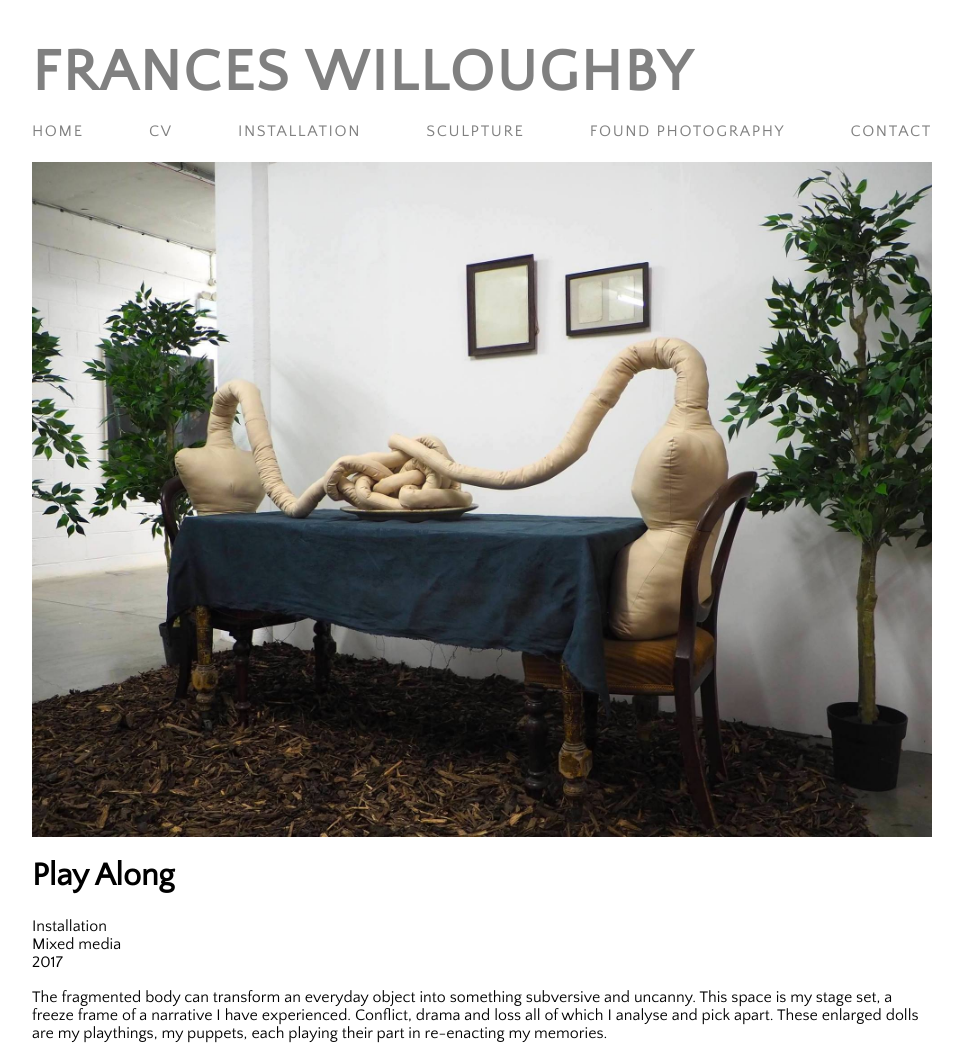
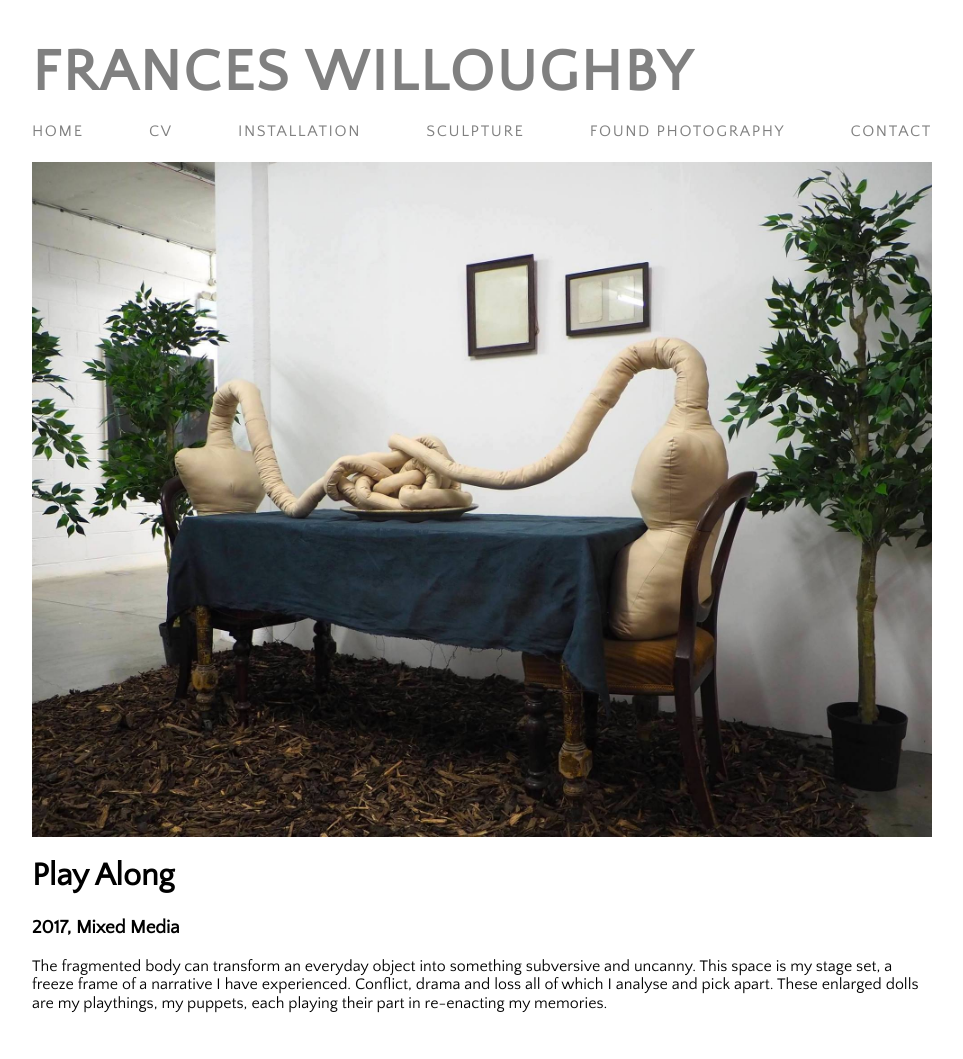
Before and after one commit to mwaddoups/fwilloughby-art, a Jekyll site: the page built from _artwork/play-along.md, in a window 1280 px wide. Shown: the whole page, without its empty margins (158-1121 px from the left). Built offline with Jekyll 4.4.1, drawn with Linux system fonts in a browser that asks for light colours; after the commit the page ends 1028 px from its top, so only the background shows below that.

Commit message:
Updated all artwork to new template

```diff
--- a/_artwork/play-along.md
+++ b/_artwork/play-along.md
@@ -3,13 +3,10 @@ layout: artwork
 title: Play Along
 image: "/assets/images/play-along-2.jpg"
 type: Installation
+media_type: Mixed Media
+year: 2017
+description: The fragmented body can transform an everyday object into something subversive and uncanny.
+  This space is my stage set, a freeze frame of a narrative I have experienced.
+  Conflict, drama and loss all of which I analyse and pick apart.
+  These enlarged dolls are my playthings, my puppets, each playing their part in re-enacting my memories.
 ---
-
-Installation
-Mixed media
-2017
-
-The fragmented body can transform an everyday object into something subversive and uncanny.
-This space is my stage set, a freeze frame of a narrative I have experienced.
-Conflict, drama and loss all of which I analyse and pick apart.
-These enlarged dolls are my playthings, my puppets, each playing their part in re-enacting my memories.
--- a/_layouts/artwork.html
+++ b/_layouts/artwork.html
@@ -3,5 +3,10 @@ layout: default
 ---
 
 <img class="art-image" src="{{ site.url }}{{ page.image }}">
-<h1>{{ page.title }}</h1>
-{{ content }}
+<div id="art-description">
+    <h1>{{ page.title }}</h1>
+    <h3>{{ page.year }}, {{ page.media_type }}</h3>
+    <p>{{ page.dimensions }}</p>
+    <p>{{ page.exhibition }}</p>
+    <p>{{ page.description }}</p>
+</div>
```
Also changed, not shown: _artwork/rupture.md (+0 -5 lines), _artwork/the-elephant-in-the-room.md (+4 -6 lines).
